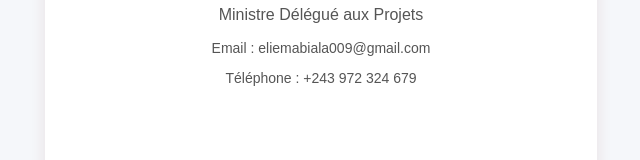
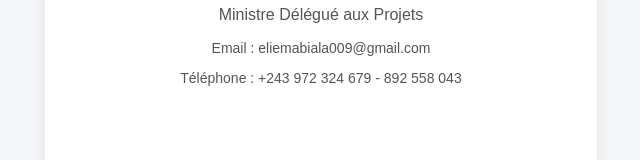
Before and after one commit to Primes21/perle-de-la-sagesse, a plain HTML site: page Elie.html in a window 1280 px wide. Shown: the part 463-623 px from the top of the page, without its empty margins (319-959 px from the left). Drawn offline with Linux system fonts and the light colour scheme.

Commit message:
ajout de numéro

```diff
--- a/Elie.html
+++ b/Elie.html
@@ -14,7 +14,7 @@
     <p>Ministre Délégué  aux Projets</p>
     <div class="contact">
       <p>Email : eliemabiala009@gmail.com</p>
-      <p>Téléphone : +243 972 324 679</p>
+      <p>Téléphone : +243 972 324 679 - 892 558 043</p>
     </div>
   </div>
 </body>
```
